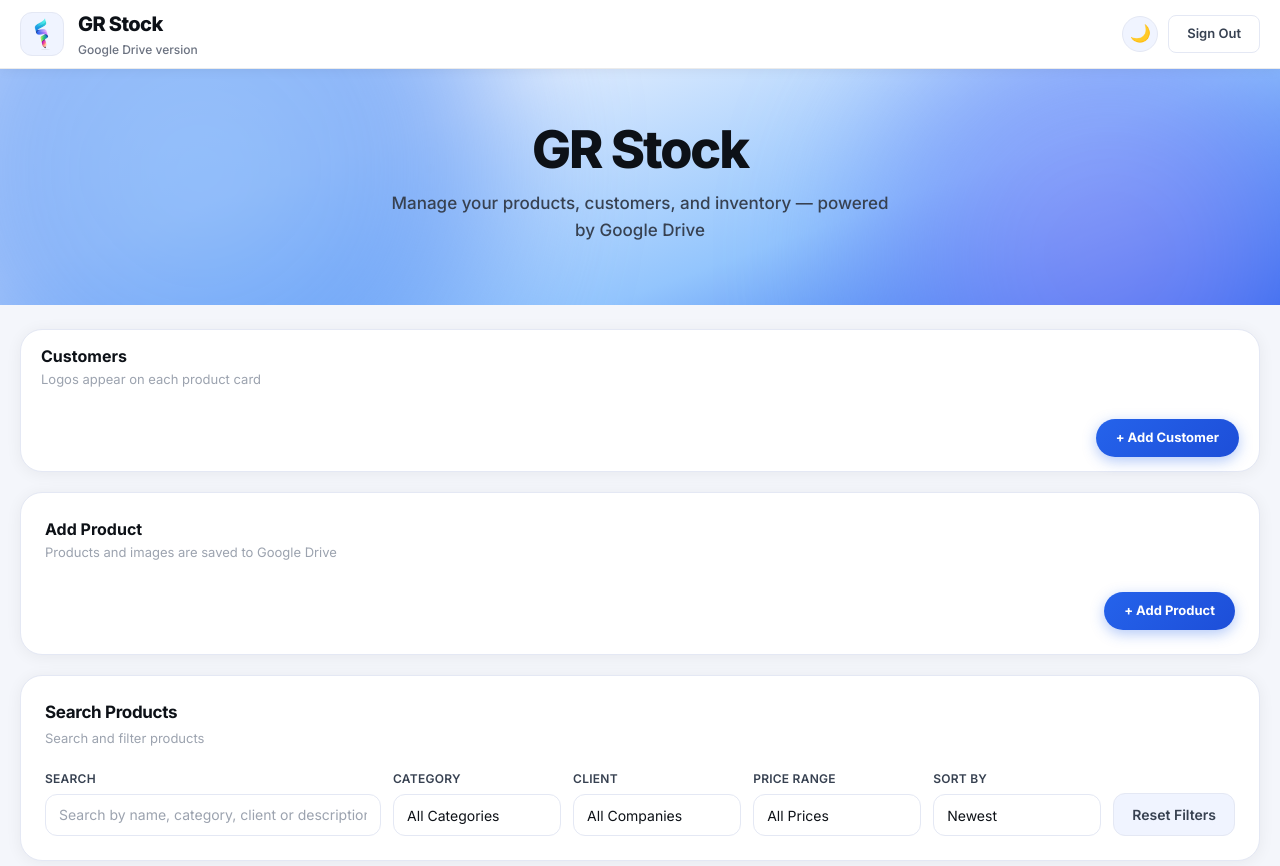
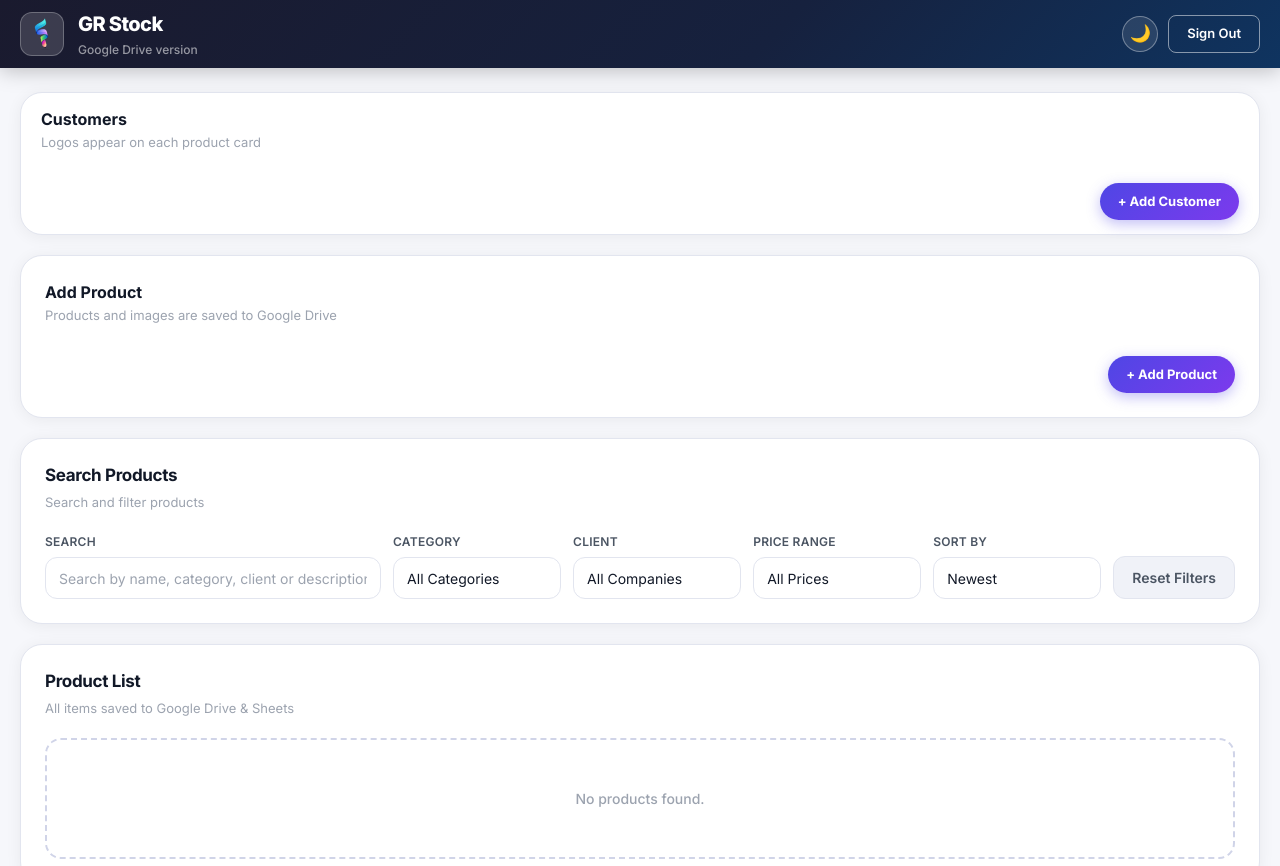
Before and after one commit to toto88888888toto/gr-stock, a website: page public/index.html in a window 1280 px wide. Shown: the top 866 px of the page. Drawn offline with Linux system fonts and the light colour scheme; no server answers.

Commit message:
Revert to dark navy theme

```diff
--- a/public/index.html
+++ b/public/index.html
@@ -46,16 +46,6 @@
       </div>
     </div>
   </header>
-
-  <!-- HERO BANNER -->
-  <div class="hero-banner">
-    <div class="hero-blob hero-blob-1"></div>
-    <div class="hero-blob hero-blob-2"></div>
-    <div class="container hero-inner">
-      <h1 class="hero-title">GR Stock</h1>
-      <p class="hero-sub">Manage your products, customers, and inventory — powered by Google Drive</p>
-    </div>
-  </div>
 
   <main class="container page">
 
--- a/public/style.css
+++ b/public/style.css
@@ -1,17 +1,17 @@
 /* ─── DESIGN TOKENS ──────────────────────────────────────── */
 :root{
-  --bg:#f4f6fb;
+  --bg:#f6f7fb;
   --surface:#ffffff;
-  --surface-2:#f0f4ff;
-  --border:#e4e8f4;
-  --border-2:#cdd4ed;
-  --text:#0d1117;
-  --text-2:#374151;
+  --surface-2:#f0f2f8;
+  --border:#e2e5ef;
+  --border-2:#d0d4e8;
+  --text:#111827;
+  --text-2:#4b5563;
   --muted:#9ca3af;
-  --accent:#2563eb;
-  --accent-2:#1d4ed8;
-  --accent-light:#eff6ff;
-  --accent-mid:#bfdbfe;
+  --accent:#4f46e5;
+  --accent-2:#4338ca;
+  --accent-light:#eef2ff;
+  --accent-mid:#c7d2fe;
   --danger:#ef4444;
   --danger-light:#fee2e2;
   --success:#10b981;
@@ -26,46 +26,36 @@
   --radius-xl:28px;
   --max:1240px;
   --input-bg:#ffffff;
+  --select-bg:#ffffff;
   --modal-bg:#ffffff;
-  --card-photo-bg:#f4f6fb;
-  --topbar-bg:#ffffff;
-  --topbar-border:rgba(0,0,0,0.08);
-  --topbar-text:#0d1117;
-  --topbar-sub:#6b7280;
-  --topbar-btn-border:#e4e8f4;
-  --topbar-btn-color:#374151;
+  --card-photo-bg:#f6f7fb;
 }
 
 /* ─── DARK MODE ───────────────────────────────────────────── */
 [data-theme="dark"]{
-  --bg:#0b0f1a;
-  --surface:#131929;
-  --surface-2:#1a2236;
-  --border:#1e2d4a;
-  --border-2:#253859;
-  --text:#e8eef8;
-  --text-2:#94a3b8;
-  --muted:#4a5875;
-  --accent:#3b82f6;
-  --accent-2:#2563eb;
-  --accent-light:#0f1e3d;
-  --accent-mid:#1e3a6e;
+  --bg:#0f1117;
+  --surface:#1a1d27;
+  --surface-2:#22263a;
+  --border:#2d3248;
+  --border-2:#3a4060;
+  --text:#f1f3f9;
+  --text-2:#a0aec0;
+  --muted:#5a6480;
+  --accent:#7c6ff7;
+  --accent-2:#6c63ff;
+  --accent-light:#1e1d3a;
+  --accent-mid:#3d3b7a;
   --danger:#f87171;
   --danger-light:#2d1515;
   --success:#34d399;
-  --shadow-xs:0 1px 3px rgba(0,0,0,.4);
-  --shadow-sm:0 4px 12px rgba(0,0,0,.4);
-  --shadow-md:0 8px 24px rgba(0,0,0,.5);
-  --shadow-lg:0 16px 40px rgba(0,0,0,.6);
-  --input-bg:#1a2236;
-  --modal-bg:#131929;
-  --card-photo-bg:#1a2236;
-  --topbar-bg:#0d1424;
-  --topbar-border:rgba(255,255,255,0.06);
-  --topbar-text:#e8eef8;
-  --topbar-sub:#64748b;
-  --topbar-btn-border:rgba(255,255,255,0.12);
-  --topbar-btn-color:#94a3b8;
+  --shadow-xs:0 1px 3px rgba(0,0,0,.3),0 1px 2px rgba(0,0,0,.2);
+  --shadow-sm:0 4px 12px rgba(0,0,0,.3);
+  --shadow-md:0 8px 24px rgba(0,0,0,.4);
+  --shadow-lg:0 16px 40px rgba(0,0,0,.5);
+  --input-bg:#22263a;
+  --select-bg:#22263a;
+  --modal-bg:#1a1d27;
+  --card-photo-bg:#22263a;
 }
 
 /* ─── RESET ──────────────────────────────────────────────── */
@@ -93,26 +83,25 @@
   position:sticky;
   top:0;
   z-index:200;
-  background:var(--topbar-bg);
-  border-bottom:1px solid var(--topbar-border);
-  box-shadow:0 1px 12px rgba(0,0,0,0.06);
+  background:linear-gradient(135deg,#1a1a2e 0%,#16213e 60%,#0f3460 100%);
+  box-shadow:0 2px 20px rgba(0,0,0,0.25);
 }
 
 
 .btn-logout{
   padding:8px 18px;
   background:transparent;
-  border:1.5px solid var(--topbar-btn-border);
+  border:1.5px solid rgba(255,255,255,0.5);
   border-radius:8px;
-  color:var(--topbar-btn-color);
+  color:#fff;
   font-size:13px;
   font-weight:600;
   font-family:inherit;
   cursor:pointer;
-  transition:background .15s, border-color .15s, color .15s;
+  transition:background .15s, border-color .15s;
   white-space:nowrap;
 }
-.btn-logout:hover{ background:var(--surface-2); border-color:var(--accent); color:var(--accent); }
+.btn-logout:hover{ background:rgba(255,255,255,0.15); border-color:#fff; }
 .topbar-inner{
   height:68px;
   display:flex;
@@ -130,8 +119,8 @@
   width:44px;
   height:44px;
   border-radius:var(--radius-sm);
-  background:var(--surface-2);
-  border:1px solid var(--topbar-btn-border);
+  background:rgba(255,255,255,0.15);
+  border:1px solid rgba(255,255,255,0.25);
   display:grid;
   place-items:center;
   overflow:hidden;
@@ -148,14 +137,14 @@
   margin:0;
   font-size:20px;
   font-weight:800;
-  color:var(--topbar-text);
+  color:#fff;
   letter-spacing:-.03em;
 }
 
 .brand-sub{
   margin:2px 0 0;
   font-size:12px;
-  color:var(--topbar-sub);
+  color:rgba(255,255,255,0.55);
   font-weight:500;
 }
 
@@ -1045,8 +1034,8 @@
   display:inline-flex;
   align-items:center;
   gap:6px;
-  padding:9px 20px;
-  background:linear-gradient(135deg,#2563eb,#1d4ed8);
+  padding:9px 18px;
+  background:linear-gradient(135deg,#4f46e5,#7c3aed);
   color:#fff;
   border:none;
   border-radius:40px;
@@ -1054,16 +1043,17 @@
   font-weight:700;
   font-family:inherit;
   cursor:pointer;
-  box-shadow:0 4px 14px rgba(37,99,235,0.35);
-  transition:transform .2s, box-shadow .2s;
+  box-shadow:0 4px 14px rgba(79,70,229,0.35);
+  transition:transform .2s, box-shadow .2s, background .2s;
   user-select:none;
 }
 .btn-fab:hover{
-  transform:translateY(-2px) scale(1.03);
-  box-shadow:0 8px 24px rgba(37,99,235,0.45);
+  transform:translateY(-1px) scale(1.03);
+  box-shadow:0 6px 20px rgba(79,70,229,0.45);
 }
 .btn-fab:active{
   transform:scale(0.97);
+  box-shadow:0 2px 8px rgba(79,70,229,0.3);
 }
 
 /* ─── DARK MODE OVERRIDES ─────────────────────────────────── */
@@ -1095,9 +1085,9 @@
 .btn-theme{
   width:36px; height:36px;
   border-radius:50%;
-  border:1.5px solid var(--topbar-btn-border);
-  background:var(--surface-2);
-  color:var(--topbar-btn-color);
+  border:1.5px solid rgba(255,255,255,0.35);
+  background:rgba(255,255,255,0.1);
+  color:#fff;
   font-size:17px;
   cursor:pointer;
   display:flex;
@@ -1107,65 +1097,7 @@
   flex-shrink:0;
 }
 .btn-theme:hover{
-  background:var(--accent-light);
-  border-color:var(--accent);
+  background:rgba(255,255,255,0.2);
+  border-color:#fff;
   transform:rotate(20deg);
 }
-
-/* ─── HERO BANNER ─────────────────────────────────────────── */
-.hero-banner{
-  position:relative;
-  overflow:hidden;
-  background:linear-gradient(160deg, #eff6ff 0%, #dbeafe 30%, #93c5fd 65%, #2563eb 100%);
-  padding:52px 0 60px;
-  text-align:center;
-}
-
-[data-theme="dark"] .hero-banner{
-  background:linear-gradient(160deg, #0b1629 0%, #0f2044 35%, #1a3a7c 70%, #1d4ed8 100%);
-}
-
-.hero-blob{
-  position:absolute;
-  border-radius:50%;
-  filter:blur(70px);
-  pointer-events:none;
-  opacity:0.55;
-}
-.hero-blob-1{
-  width:600px; height:600px;
-  background:radial-gradient(circle, #60a5fa, #2563eb);
-  top:-200px; left:-100px;
-}
-.hero-blob-2{
-  width:500px; height:500px;
-  background:radial-gradient(circle, #a78bfa, #3b82f6);
-  bottom:-200px; right:-80px;
-}
-
-.hero-inner{
-  position:relative;
-  z-index:1;
-}
-
-.hero-title{
-  font-size:clamp(32px, 5vw, 52px);
-  font-weight:900;
-  color:#0d1117;
-  letter-spacing:-.04em;
-  margin:0 0 12px;
-  line-height:1.1;
-}
-
-[data-theme="dark"] .hero-title{ color:#e8eef8; }
-
-.hero-sub{
-  font-size:clamp(14px, 2vw, 17px);
-  color:#374151;
-  max-width:500px;
-  margin:0 auto;
-  line-height:1.6;
-  font-weight:500;
-}
-
-[data-theme="dark"] .hero-sub{ color:#94a3b8; }
```
